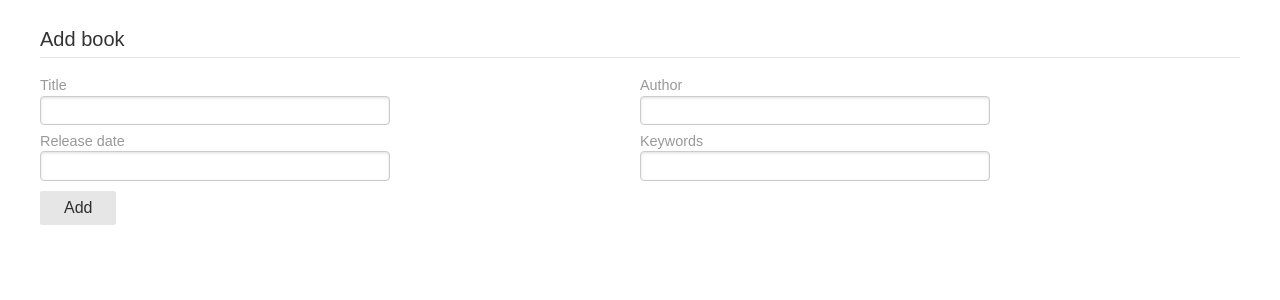
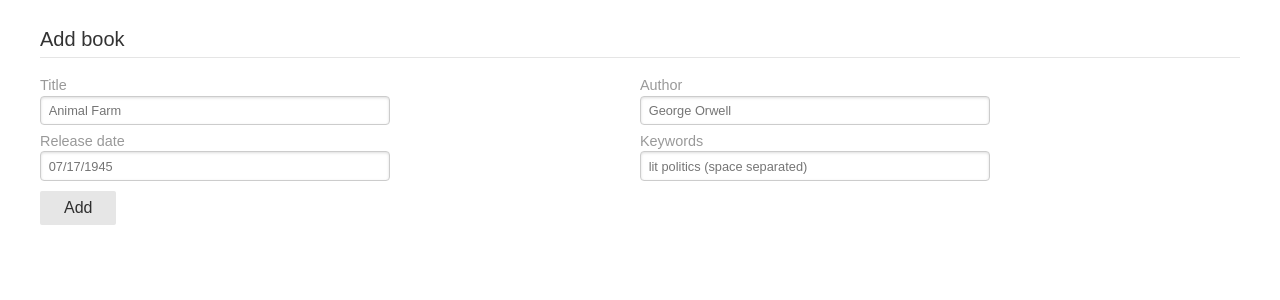
Before and after one commit to dheerosaur/bibliothek, a Django app: page / in a window 1280 px wide. Shown: the part 58-358 px from the top of the page. Run offline with Django 3.2, Linux system fonts and the light colour scheme.

Commit message:
Add placeholders for input fields

```diff
--- a/templates/index.html
+++ b/templates/index.html
@@ -13,19 +13,20 @@
         <div class="pure-g-r">
           <div class="pure-u-1-2">
             <label for="title">Title</label>
-            <input id="title" type="text" name="title" />
+            <input id="title" type="text" name="title" placeholder="Animal Farm" />
           </div>
           <div class="pure-u-1-2">
             <label for="author">Author</label>
-            <input id="author" type="text" name="author" />
+            <input id="author" type="text" name="author" placeholder="George Orwell" />
           </div>
           <div class="pure-u-1-2">
             <label for="releaseDate">Release date</label>
-            <input id="releaseDate" type="text" name="releaseDate" />
+            <input id="releaseDate" type="text" name="releaseDate" placeholder="07/17/1945" />
           </div>
           <div class="pure-u-1-2">
             <label for="keywords">Keywords</label>
-            <input id="keywords" type="text" name="keywords" />
+            <input id="keywords" type="text" name="keywords"
+                placeholder="lit politics (space separated)" />
           </div>
           <div class="pure-u-1-2 hide">
             <label for="coverImage">CoverImage</label>
```
